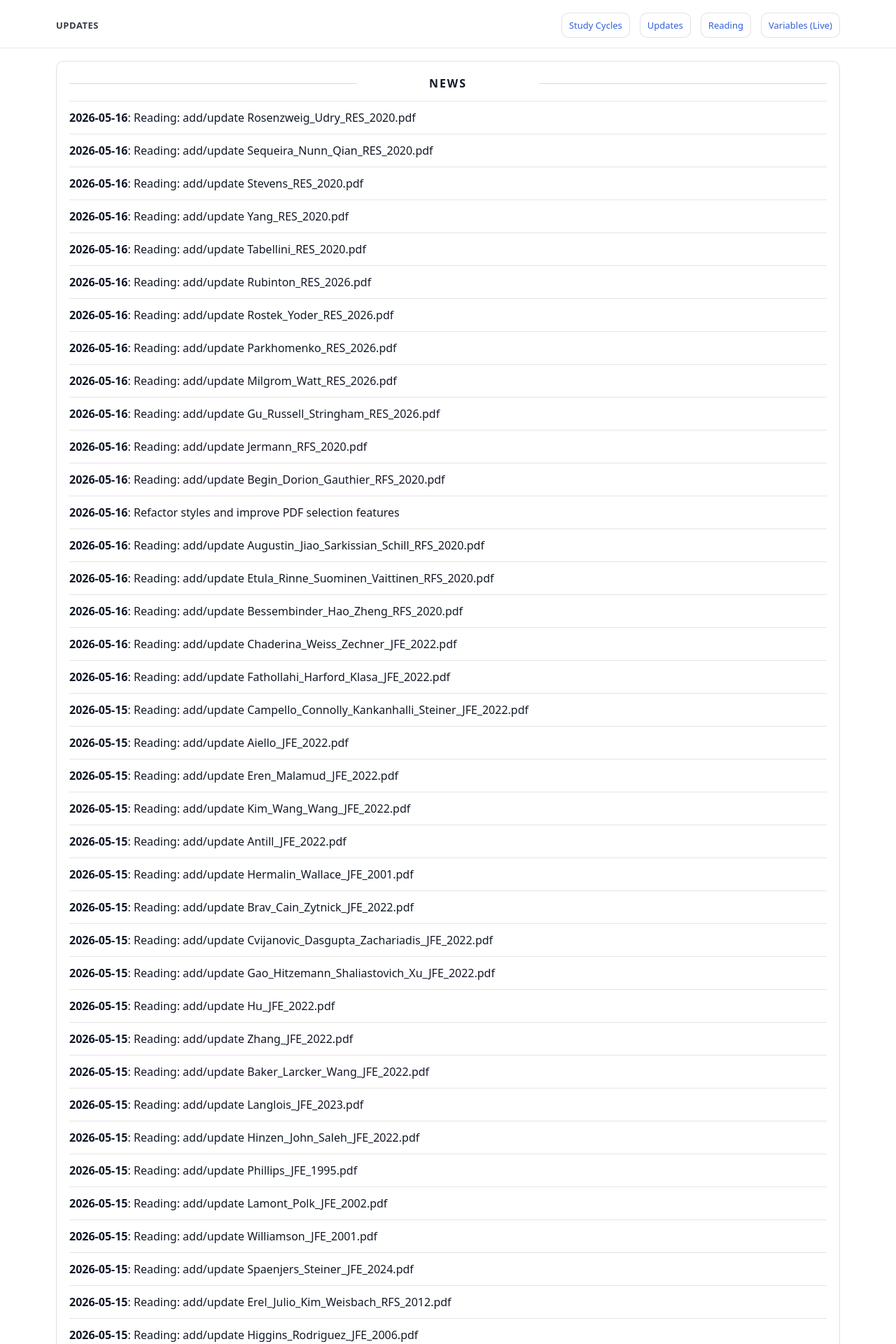
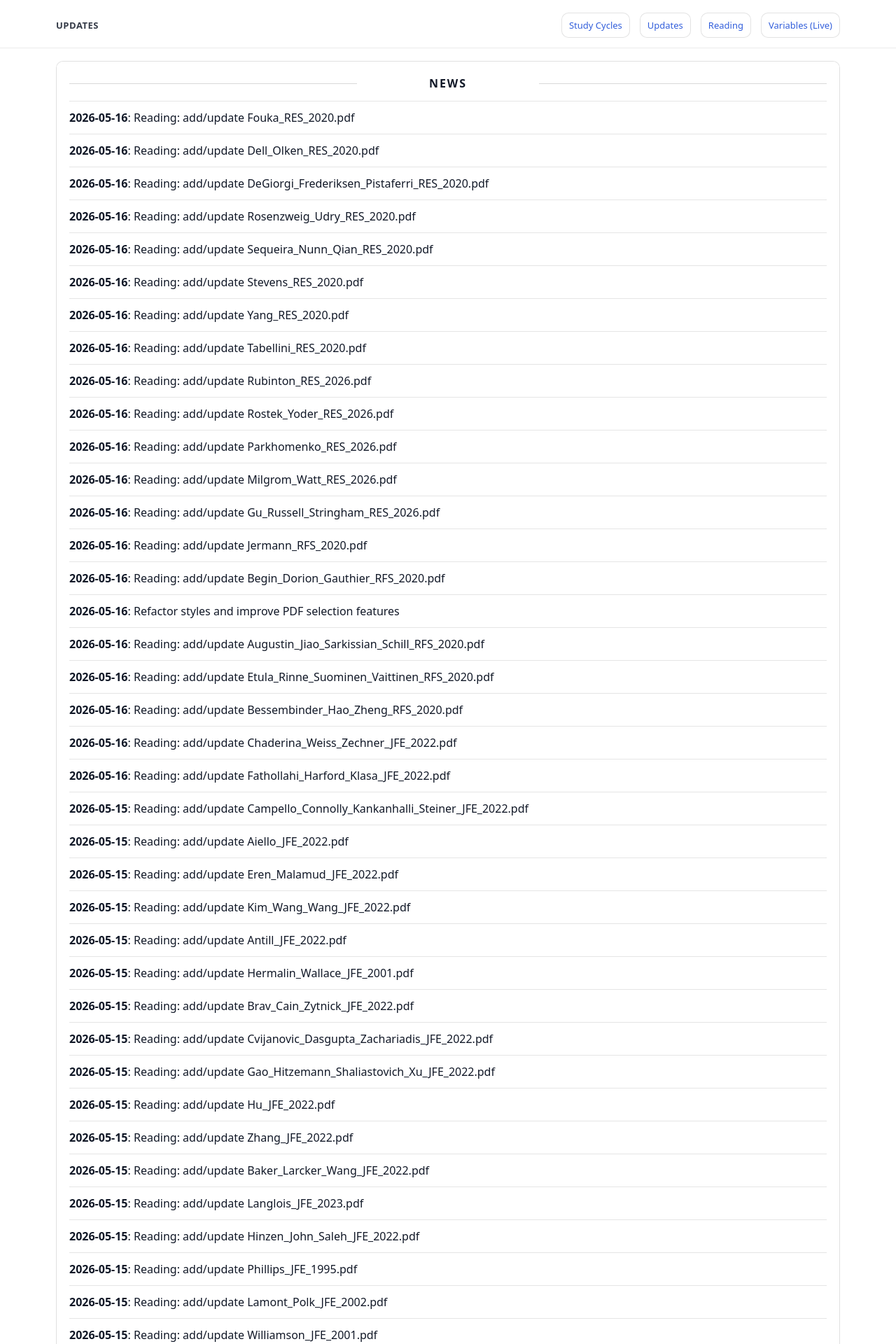
Before and after one commit to yaxinzn/study-archive, a Jekyll site: the page built from updates/index.md, in a window 1280 px wide. Shown: the top 1920 px of the page at 70% size. Built offline with Jekyll 4.4.1, drawn with Linux system fonts in a browser that asks for light colours; some of the changed text lies outside the part shown.

Commit message:
chore: update NEWS feed

```diff
--- a/_data/news.yml
+++ b/_data/news.yml
@@ -1,4 +1,13 @@
 # Auto-generated update history (sorted newest -> oldest). Do not edit manually.
+- ts: "1778928256"
+  date: "2026-05-16"
+  title: "Reading: add/update Fouka_RES_2020.pdf"
+- ts: "1778928206"
+  date: "2026-05-16"
+  title: "Reading: add/update Dell_Olken_RES_2020.pdf"
+- ts: "1778928186"
+  date: "2026-05-16"
+  title: "Reading: add/update DeGiorgi_Frederiksen_Pistaferri_RES_2020.pdf"
 - ts: "1778927030"
   date: "2026-05-16"
   title: "Reading: add/update Rosenzweig_Udry_RES_2020.pdf"
```
